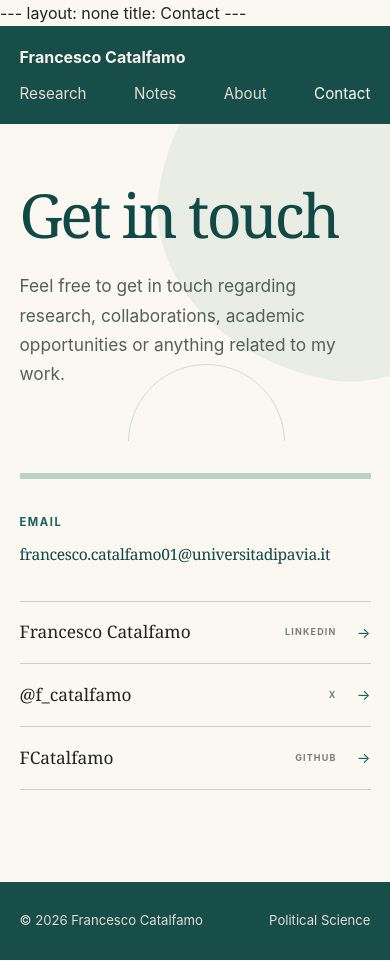
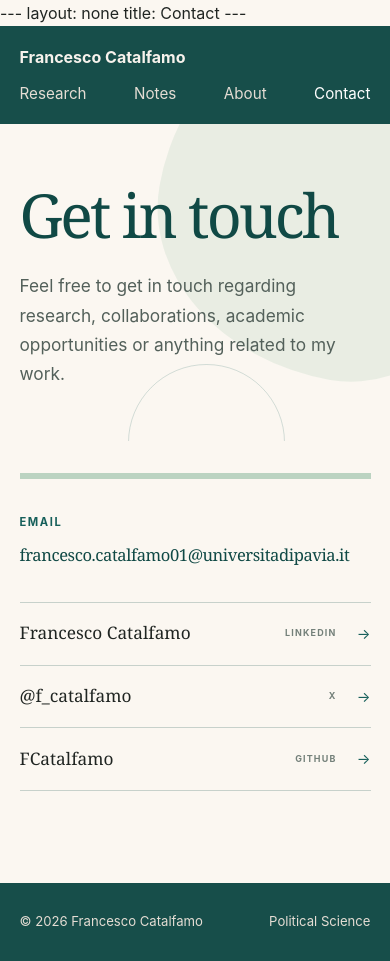
Before and after one commit to FCatalfamo/FCatalfamo.github.io, a Jekyll site: the page contact/index.html, which Jekyll copies as it is, in a window 390 px wide and 961 px high. Built offline with Jekyll 4.4.1, drawn with Linux system fonts in a browser that asks for light colours.

Commit message:
Update index.html

```diff
--- a/contact/index.html
+++ b/contact/index.html
@@ -553,7 +553,7 @@ title: Contact
 
             .email-link {
 
-    font-size: clamp(0.95rem, 4vw, 1.15rem);
+    font-size: clamp(1rem, 4.25vw, 1.3rem);
 
     white-space: nowrap;
 
```
